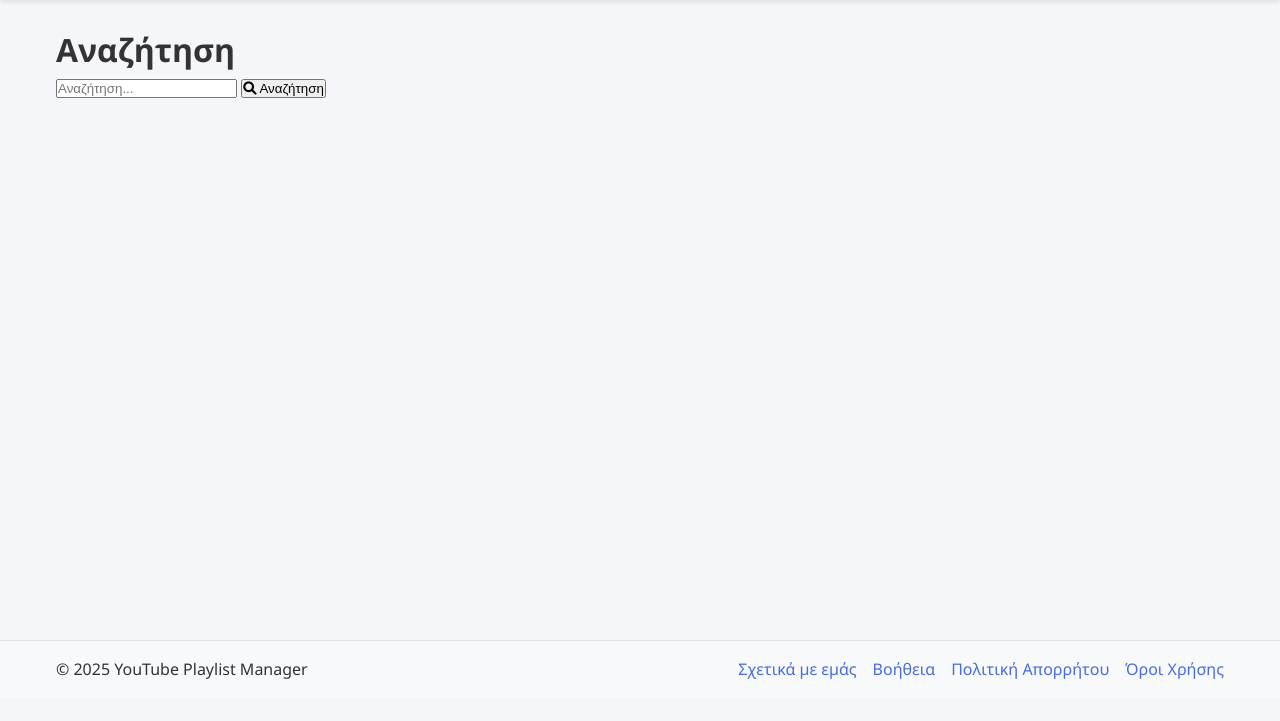
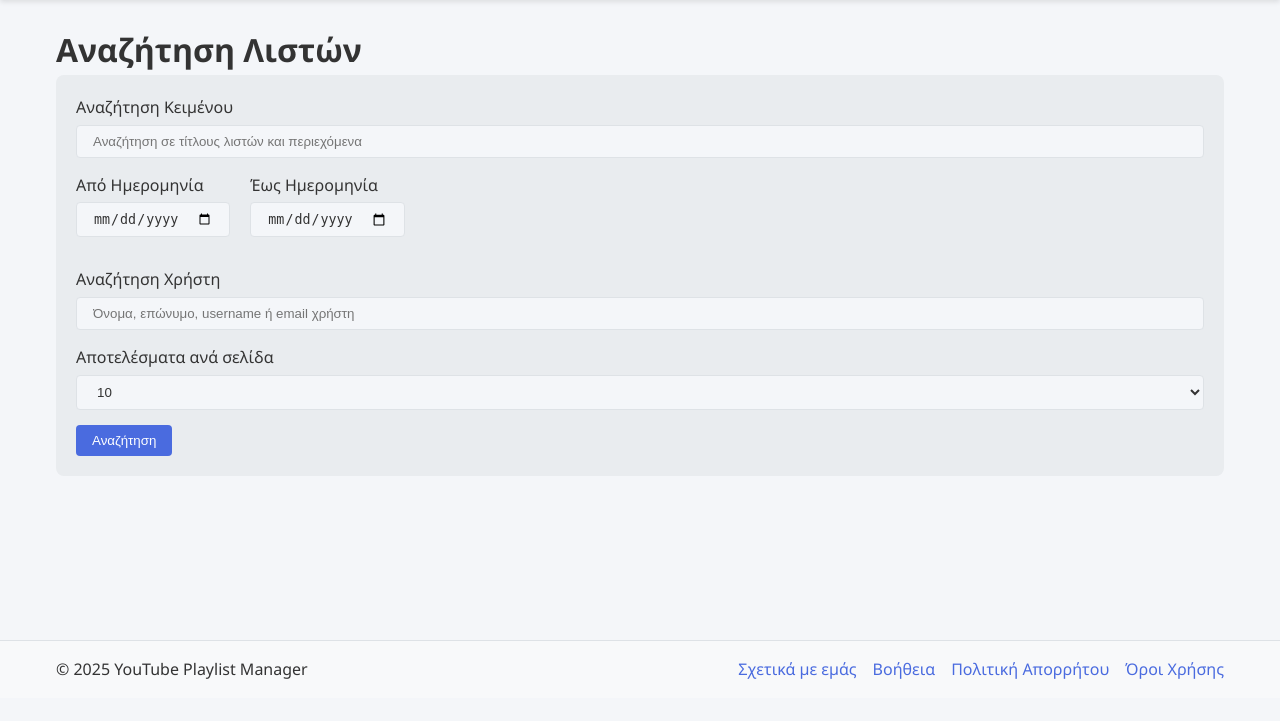
Before and after one commit to projectperiexomenorois2025/Texnologies_diadiktiou, a Flask app: page /search in a window 1280 px wide. Shown: the part 79-800 px from the top of the page. Run offline with Flask 3, Linux system fonts and the light colour scheme.

Commit message:
Assistant checkpoint: Update search template with all required search options
Assistant generated file changes:
- templates/search.html: Update search template with all required options

---

User prompt:

δεν βλέπω τα παραπάνω στην αναζήτηση Αναζήτηση
μονο αυτα

Replit-Commit-Author: Assistant
Replit-Commit-Session-Id: f27504e4-574a-4444-952c-958c563669ad

```diff
--- a/templates/search.html
+++ b/templates/search.html
@@ -3,16 +3,126 @@
 
 {% block content %}
 <div class="container">
-    <h1>Αναζήτηση</h1>
-    <div class="search-container">
-        <form method="GET" action="{{ url_for('search') }}" class="search-form">
-            <div class="search-input">
-                <input type="text" name="q" placeholder="Αναζήτηση..." value="{{ request.args.get('q', '') }}">
-                <button type="submit" class="search-btn">
-                    <i class="fas fa-search"></i> Αναζήτηση
-                </button>
+    <h1>Αναζήτηση Λιστών</h1>
+
+    <div class="search-form">
+        <form method="GET" action="{{ url_for('search') }}">
+            <div class="form-group">
+                <label for="text_search">Αναζήτηση Κειμένου</label>
+                <input type="text" class="form-control" id="text_search" name="text_search"
+                       placeholder="Αναζήτηση σε τίτλους λιστών και περιεχόμενα">
             </div>
+
+            <div class="form-row">
+                <div class="form-group col-md-6">
+                    <label for="date_from">Από Ημερομηνία</label>
+                    <input type="date" class="form-control" id="date_from" name="date_from">
+                </div>
+                <div class="form-group col-md-6">
+                    <label for="date_to">Έως Ημερομηνία</label>
+                    <input type="date" class="form-control" id="date_to" name="date_to">
+                </div>
+            </div>
+
+            <div class="form-group">
+                <label for="user_search">Αναζήτηση Χρήστη</label>
+                <input type="text" class="form-control" id="user_search" name="user_search"
+                       placeholder="Όνομα, επώνυμο, username ή email χρήστη">
+            </div>
+
+            <div class="form-group">
+                <label for="per_page">Αποτελέσματα ανά σελίδα</label>
+                <select class="form-control" id="per_page" name="per_page">
+                    <option value="10">10</option>
+                    <option value="25">25</option>
+                </select>
+            </div>
+
+            <button type="submit" class="btn btn-primary">Αναζήτηση</button>
         </form>
     </div>
+
+    {% if results %}
+    <div class="search-results">
+        <h2>Αποτελέσματα Αναζήτησης</h2>
+        {% if results.playlists %}
+        <div class="playlists-grid">
+            {% for playlist in results.playlists %}
+            <div class="playlist-card">
+                <h3>{{ playlist.title }}</h3>
+                <p>Από: {{ playlist.username }}</p>
+                <p>Ημερομηνία: {{ playlist.created_at.strftime('%d/%m/%Y') }}</p>
+                <a href="{{ url_for('view_playlist', playlist_id=playlist.id) }}" class="btn btn-primary">Προβολή</a>
+            </div>
+            {% endfor %}
+        </div>
+
+        {% if results.total_pages > 1 %}
+        <div class="pagination">
+            {% for page in range(1, results.total_pages + 1) %}
+            <a href="{{ url_for('search', page=page, **request.args) }}"
+               class="page-link {% if page == results.current_page %}active{% endif %}">
+                {{ page }}
+            </a>
+            {% endfor %}
+        </div>
+        {% endif %}
+
+        {% else %}
+        <p>Δεν βρέθηκαν αποτελέσματα.</p>
+        {% endif %}
+    </div>
+    {% endif %}
 </div>
+
+<style>
+.search-form {
+    background: var(--bg-secondary);
+    padding: 20px;
+    border-radius: 8px;
+    margin-bottom: 30px;
+}
+
+.form-row {
+    display: flex;
+    gap: 20px;
+    margin-bottom: 15px;
+}
+
+.form-group {
+    margin-bottom: 15px;
+}
+
+.playlists-grid {
+    display: grid;
+    grid-template-columns: repeat(auto-fill, minmax(300px, 1fr));
+    gap: 20px;
+    margin: 20px 0;
+}
+
+.playlist-card {
+    background: var(--bg-secondary);
+    padding: 15px;
+    border-radius: 8px;
+}
+
+.pagination {
+    display: flex;
+    justify-content: center;
+    gap: 5px;
+    margin-top: 20px;
+}
+
+.page-link {
+    padding: 5px 10px;
+    border: 1px solid var(--border-color);
+    border-radius: 4px;
+    text-decoration: none;
+}
+
+.page-link.active {
+    background: var(--primary-color);
+    color: white;
+}
+</style>
 {% endblock %}
```
